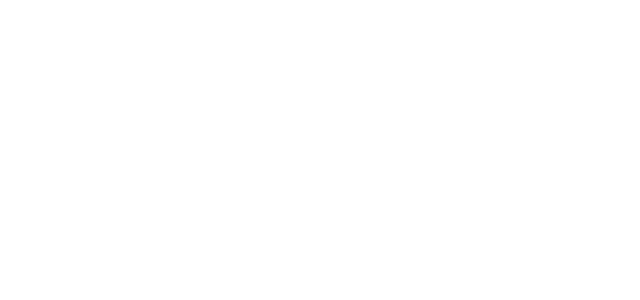
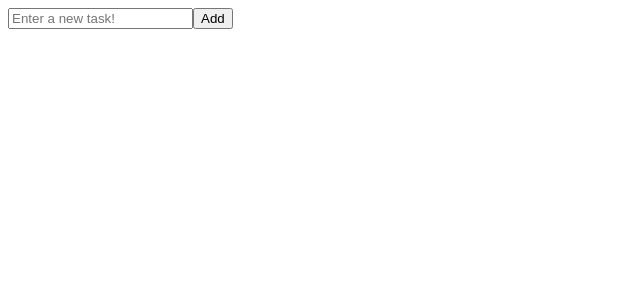
Before and after one commit to josnethmoreno/todo-app-react, a React app: page / in a window 1280 px wide. Shown: the top 300 px of the page, without its empty margins (0-640 px from the left). Built offline with nearby package versions, Linux system fonts and the light colour scheme; the HTML template or start-up script is replaced by a standard one.

Commit message:
Task creator

```diff
--- a/src/App.jsx
+++ b/src/App.jsx
@@ -1,8 +1,14 @@
 import './App.css'
+import TaskCreator from '/src/components/TaskCreator.jsx'
 
 function App() {
+
+
+
   return (
     <div className="App">
+
+      <TaskCreator />
 
     </div>
   )
--- /dev/null
+++ b/src/components/TaskCreator.jsx
@@ -0,0 +1,26 @@
+import { useState } from 'react'
+import '/src/stylesheets/TaskCreator.css'
+
+function TaskCreator() {
+  const [newTaskName, setNewTaskName] = useState('');
+
+  const handleSubmit = (e) => {
+    e.preventDefault()
+    localStorage.setItem('Task', newTaskName)
+    setNewTaskName('')
+  }
+
+  return (
+    <form onSubmit={handleSubmit}>
+      <input
+        type="text"
+        placeholder="Enter a new task!"
+        value={newTaskName}
+        onChange={(e) => setNewTaskName(e.target.value)}
+      />
+      <button>Add</button>
+    </form>
+  )
+}
+
+export default TaskCreator
```
Also changed, not shown: src/stylesheets/TaskCreator.css (added).
